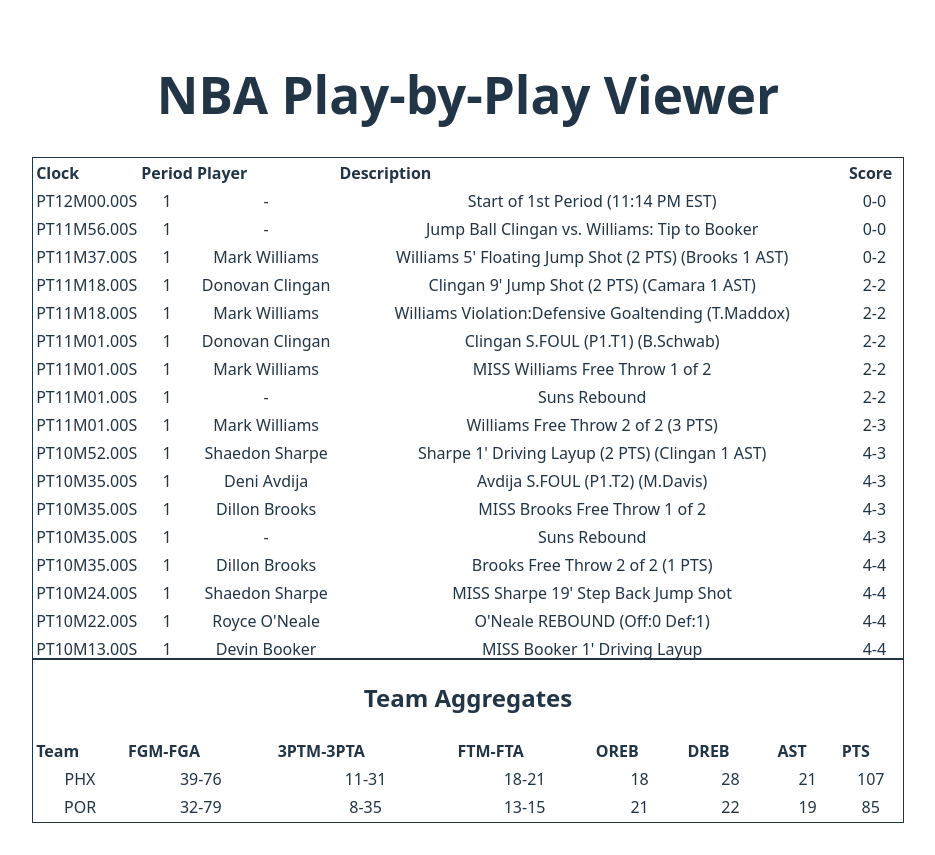
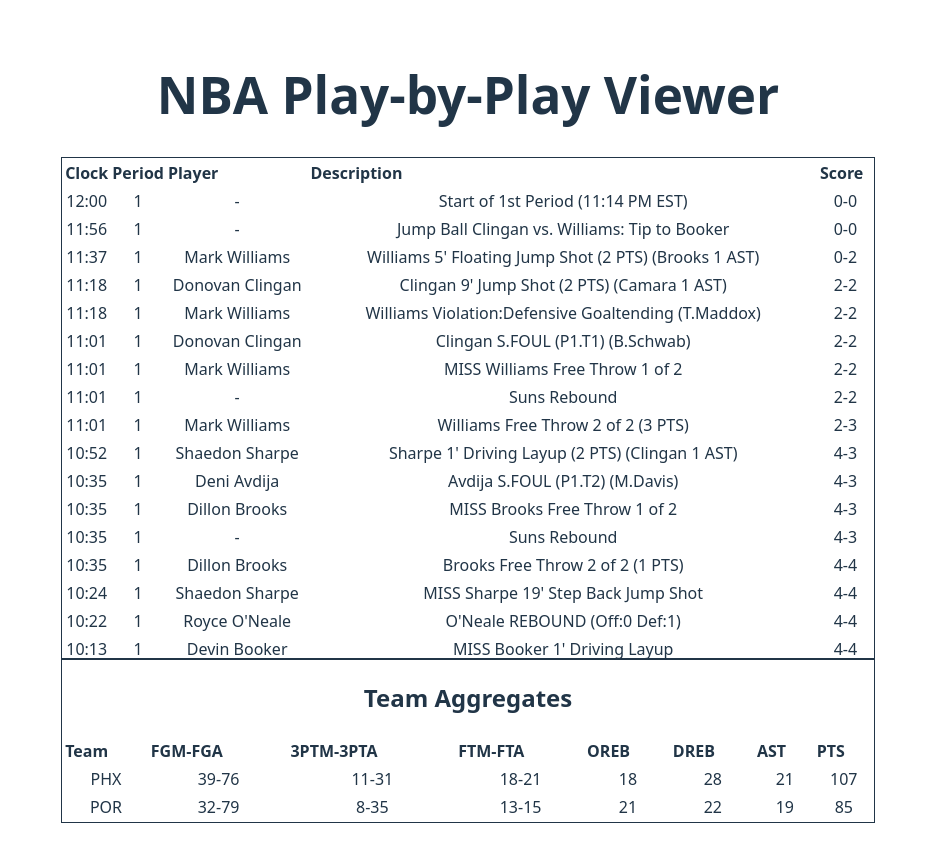
Before and after one commit to tylguo/phoenix-suns, a React (Vite) app: page / in a window 1280 px wide. Shown: the whole page, without its empty margins (172-1107 px from the left). Built offline with nearby package versions, Linux system fonts and the light colour scheme.

Commit message:
change clock formatting

```diff
--- a/src/components/PlayByPlayFeed.tsx
+++ b/src/components/PlayByPlayFeed.tsx
@@ -2,6 +2,40 @@
 
 interface Props {
   actions: PlayAction[];
+}
+// Helper: format various clock representations to MM:SS for easy scanning.
+function formatClock(clock?: string | number | null): string {
+  if (clock === null || clock === undefined || clock === '') return '-';
+
+  // If already mm:ss-like, normalize padding
+  if (typeof clock === 'string' && /^\d+:\d{1,2}$/.test(clock)) {
+    const [m, s] = clock.split(':');
+    return `${String(Number(m))}:${s.padStart(2, '0')}`;
+  }
+
+  // Handle ISO-like duration strings from vendor, e.g. PT12M00.00S or PT0M05.00S
+  if (typeof clock === 'string' && clock.startsWith('PT')) {
+    // Matches hours/minutes/seconds parts (we only need minutes and seconds here)
+    const re = /PT(?:(\d+)H)?(?:(\d+)M)?(?:(\d+(?:\.\d+)?)S)?/i;
+    const m = clock.match(re);
+    if (m) {
+      const minutes = Number(m[2] ?? 0);
+      // seconds may be decimal like 00.00; floor to integer seconds
+      const seconds = Math.floor(Number(m[3] ?? 0));
+      return `${minutes}:${String(seconds).padStart(2, '0')}`;
+    }
+  }
+
+  // If numeric seconds provided (string or number), convert to mm:ss
+  const secs = Number(clock);
+  if (!Number.isNaN(secs)) {
+    const minutes = Math.floor(secs / 60);
+    const seconds = Math.floor(secs % 60);
+    return `${minutes}:${String(seconds).padStart(2, '0')}`;
+  }
+
+  // Fallback to string representation
+  return String(clock);
 }
 
 export default function PlayByPlayFeed({ actions }: Props) {
@@ -18,13 +52,13 @@
           </tr>
         </thead>
         <tbody>
-          {actions.map(action => (
-            <tr key={action.actionNumber} className="border-b hover:bg-gray-100">
-              <td className="p-2">{action.clock}</td>
+          {actions.map((action, idx) => (
+            <tr key={action.orderNumber ?? action.actionNumber ?? idx} className="border-b hover:bg-gray-100">
+              <td className="p-2">{formatClock(action.clock)}</td>
               <td className="p-2">{action.period}</td>
               <td className="p-2">{action.playerName || '-'}</td>
-              <td className="p-2">{action.description}</td>
-              <td className="p-2">{action.scoreHome}-{action.scoreAway}</td>
+              <td className="p-2">{action.description ?? '-'}</td>
+              <td className="p-2">{(action.scoreHome ?? '-') + '-' + (action.scoreAway ?? '-')}</td>
             </tr>
           ))}
         </tbody>
```
